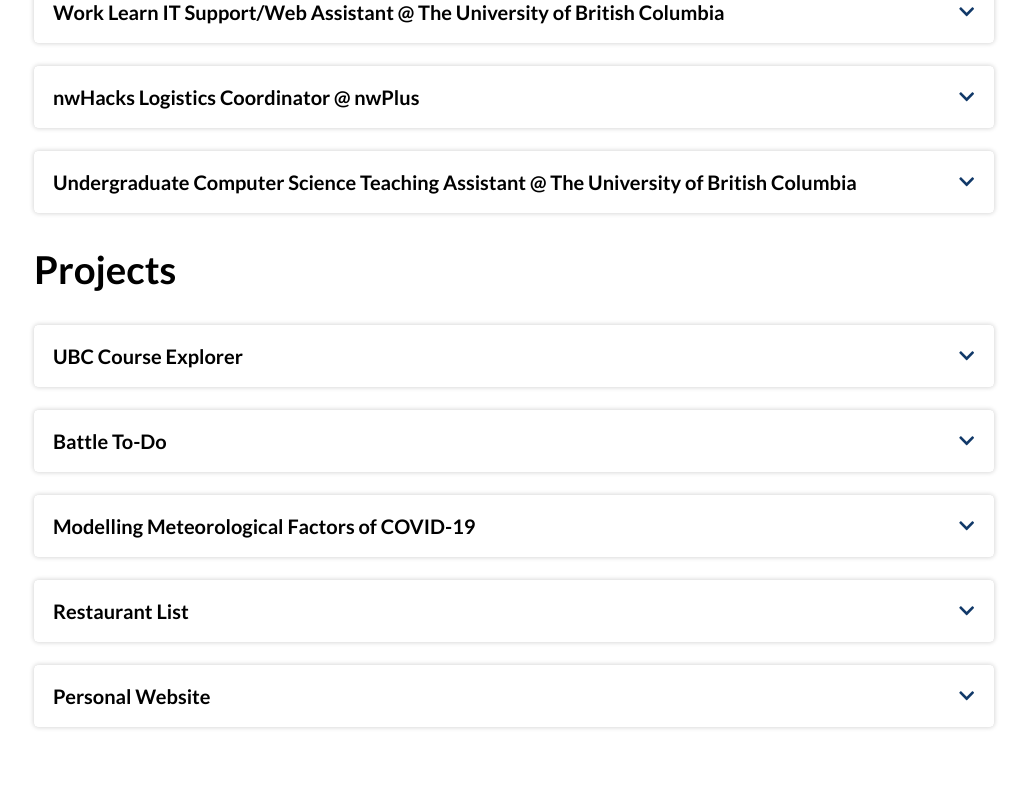
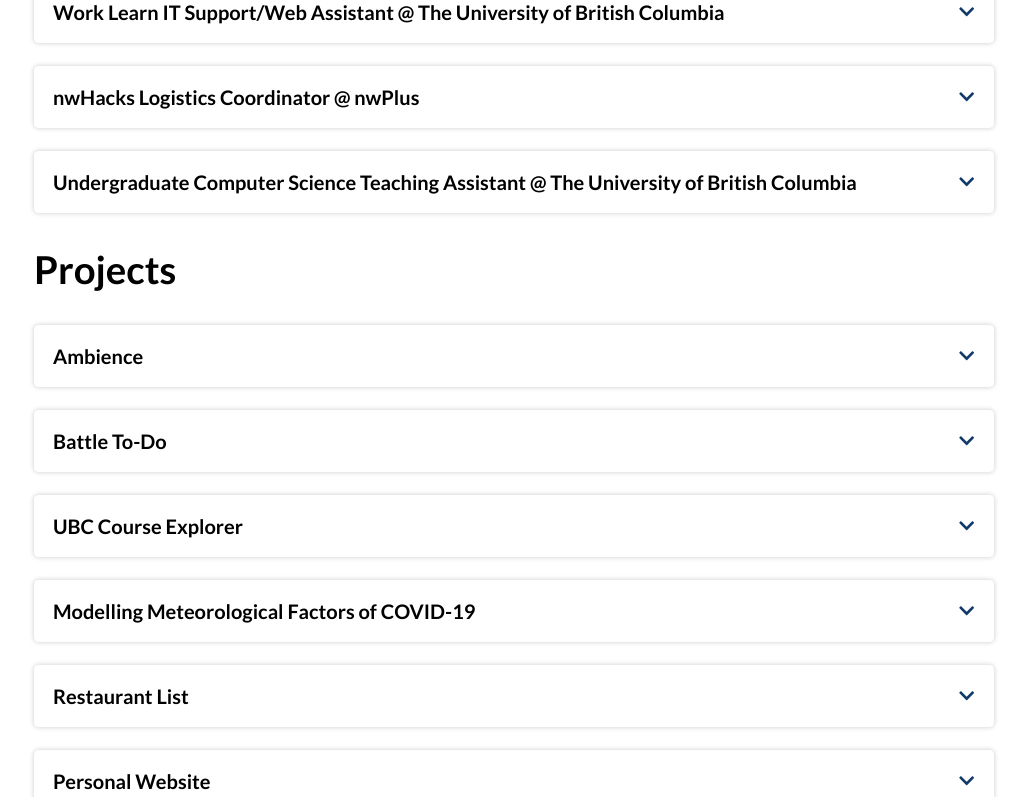
Before and after one commit to ichung08/Portfolio, a React (Create React App) app: page / in a window 1280 px wide. Shown: the part 1522-2319 px from the top of the page, without its empty margins (126-1153 px from the left). Built offline with nearby package versions, Linux system fonts and the light colour scheme.

Commit message:
updated experience and projects

```diff
--- a/src/components/Experience.js
+++ b/src/components/Experience.js
@@ -9,8 +9,8 @@ const Experience = () => {
         title="Build Engineer Co-op @ Visier"
         website="https://www.visier.com/"
         date="09/2021 - Present"
-        desc="Optimizing codebase compiling and testing through the build system. Improving processes around development efficiency and extending current CI/CD pipeline with Jenkins."
-        tech="Python,Java,Groovy,Scala,Jenkins,Docker,Gradle"
+        desc="Optimizing codebase compiling and testing through the build system with Java and Scala.Improving processes around development efficiency and extending the current CI pipeline with Jenkins and Groovy.Redesigned a Slack, Bitbucket and Jira notification plugin to more effectively assist developers, improving efficiency by 15%. Managed development build health in Jenkins, notifying developers regarding broken builds, reverting changes and assigning bugs to responsible developers."
+        tech="Java,Groovy,Scala,Jenkins,Docker,Bash,Linux,Bitbucket,Jira"
       />
       <br></br>
       <Post
--- a/src/components/Projects.js
+++ b/src/components/Projects.js
@@ -6,12 +6,11 @@ const Projects = () => {
       <h2>Projects</h2>
       <br></br>
       <Project
-        title="UBC Course Explorer"
-        github="https://github.com/ichung08/ubc-course-explorer"
-        website="https://ubc-course-app.herokuapp.com/"
-        event="Oakhacks 2020"
-        desc="Built a school course search web app with Python and Django, integrating a UBC Grades and RateMyProfessors API to display course, grades and professor information. Containerized and deployed using Docker and Heroku and implemented Python Linter with Github Actions. Designed and implemented frontend web pages using Django, HTML and CSS. Achieved first place amongst 40+ teams at Oakhacks 2020."
-        tech="Python,Django,JavaScript,Heroku,Docker,Github Actions,HTML,CSS"
+        title="Ambience"
+        github="https://github.com/ichung08/ambience"
+        event="Hack the North 2021"
+        desc="Developed a music player that recommends music based on facial emotion and expression using JavaScript, ReactJS, and face-api. Integrated a journaling feature using Firebase, allowing users to journal their emotions."
+        tech="JavaScript,ReactJS,HTML,CSS,Firebase"
       />
       <br></br>
       <Project
@@ -20,6 +19,15 @@ const Projects = () => {
         event="nwHacks 2021"
         desc="Developed a user authenticated to-do list game web app to encourage online productivity. Built login system, to-do list, and frontend web pages using Django, HTML and CSS. Achieved ‘Honourable Mention’ award amongst 200+ teams at nwHacks 2021."
         tech="Python,Django,HTML,CSS"
+      />
+      <br></br>
+      <Project
+        title="UBC Course Explorer"
+        github="https://github.com/ichung08/ubc-course-explorer"
+        website="https://ubc-course-app.herokuapp.com/"
+        event="Oakhacks 2020"
+        desc="Built a school course search web app with Python and Django, integrating a UBC Grades and RateMyProfessors API to display course, grades and professor information. Containerized and deployed using Docker and Heroku and implemented Python Linter with Github Actions. Designed and implemented frontend web pages using Django, HTML and CSS. Achieved first place amongst 40+ teams at Oakhacks 2020."
+        tech="Python,Django,JavaScript,Heroku,Docker,Github Actions,HTML,CSS"
       />
       <br></br>
       <Project
```
